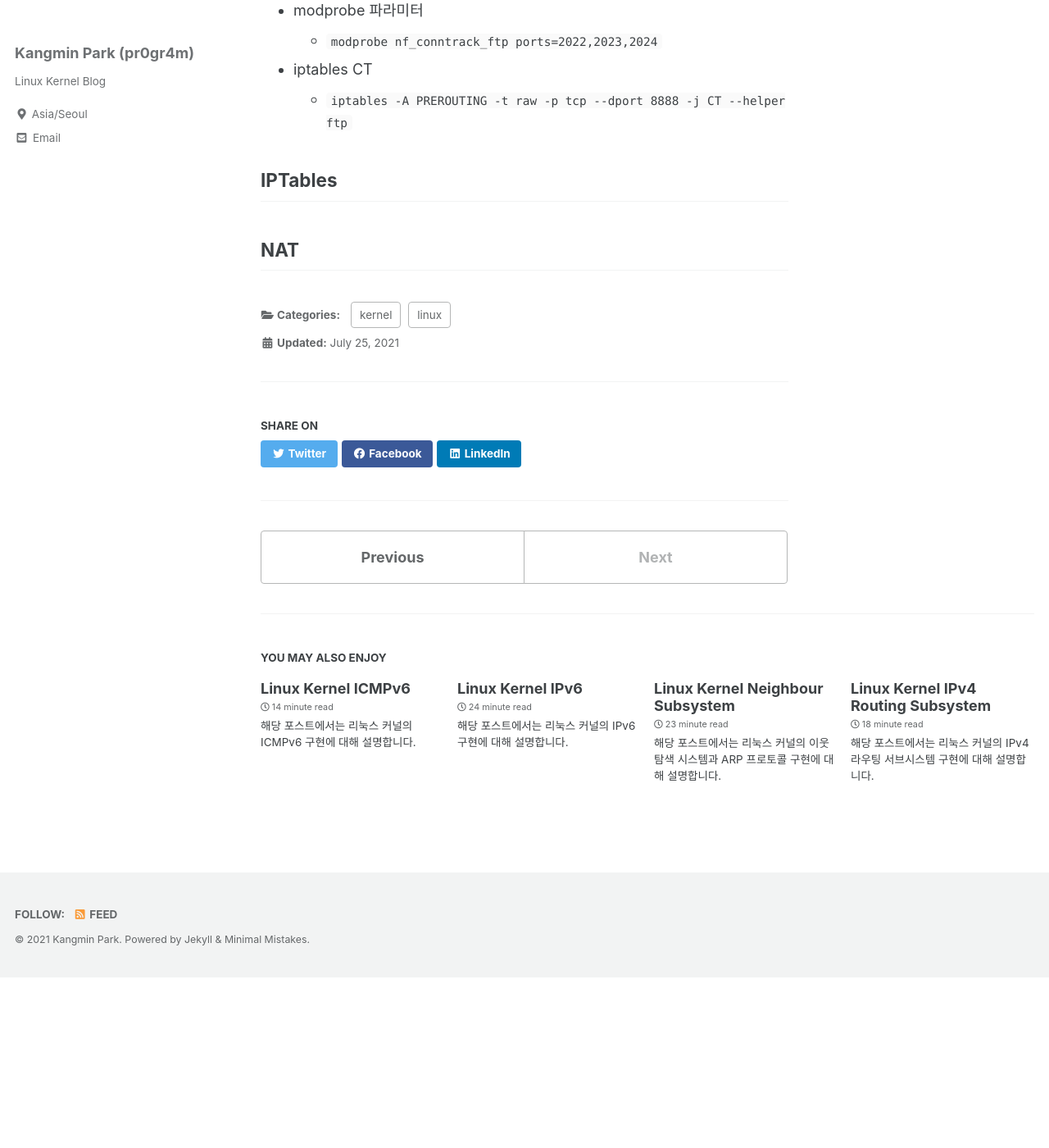
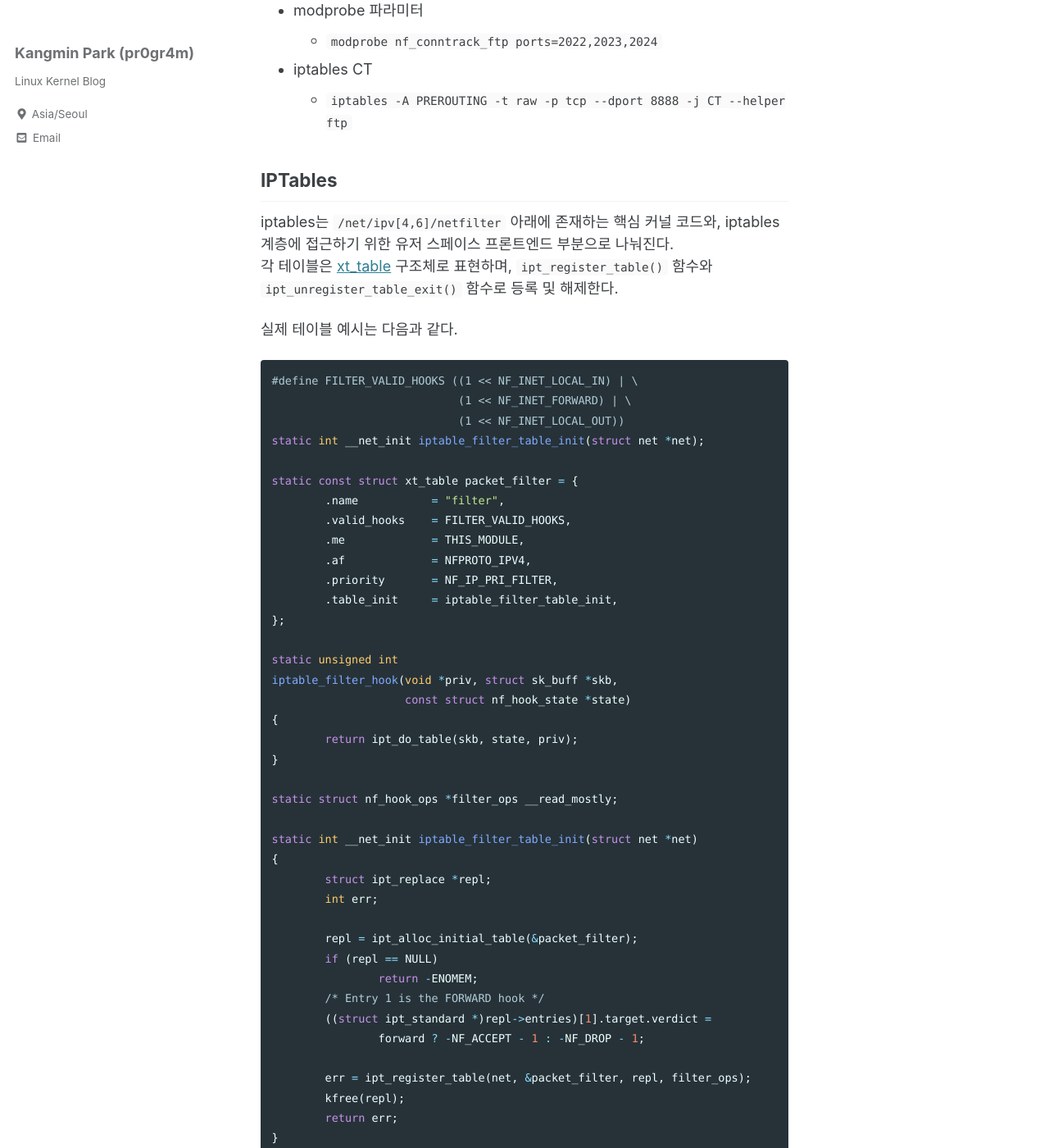
Before and after one commit to pr0gr4m/pr0gr4m.github.io, a Jekyll site: the page built from _posts/2021-07-25-netfilter.md, in a window 1280 px wide and 1400 px high, scrolled down 11302 px. Shown: the whole window at 82% size. Built offline with Jekyll 4.4.1, drawn with Linux system fonts in a browser that asks for light colours; cached includes are drawn as plain includes; before the commit the page ends 12494 px from its top, so only the background shows below that; some of the changed text lies outside the part shown.

Commit message:
Update Netfilter

````diff
--- a/_posts/2021-07-25-netfilter.md
+++ b/_posts/2021-07-25-netfilter.md
@@ -347,4 +347,143 @@ FTP에 등록되는 help 함수는 [링크](https://elixir.bootlin.com/linux/lat
 
 ## IPTables
 
+iptables는 ```/net/ipv[4,6]/netfilter``` 아래에 존재하는 핵심 커널 코드와, iptables 계층에 접근하기 위한 유저 스페이스 프론트엔드 부분으로 나눠진다.
+각 테이블은 [xt_table](https://elixir.bootlin.com/linux/latest/source/include/linux/netfilter/x_tables.h#L223) 구조체로 표현하며, ```ipt_register_table()``` 함수와 ```ipt_unregister_table_exit()``` 함수로 등록 및 해제한다.
+
+실제 테이블 예시는 다음과 같다.
+```c
+#define FILTER_VALID_HOOKS ((1 << NF_INET_LOCAL_IN) | \
+			    (1 << NF_INET_FORWARD) | \
+			    (1 << NF_INET_LOCAL_OUT))
+static int __net_init iptable_filter_table_init(struct net *net);
+
+static const struct xt_table packet_filter = {
+	.name		= "filter",
+	.valid_hooks	= FILTER_VALID_HOOKS,
+	.me		= THIS_MODULE,
+	.af		= NFPROTO_IPV4,
+	.priority	= NF_IP_PRI_FILTER,
+	.table_init	= iptable_filter_table_init,
+};
+
+static unsigned int
+iptable_filter_hook(void *priv, struct sk_buff *skb,
+		    const struct nf_hook_state *state)
+{
+	return ipt_do_table(skb, state, priv);
+}
+
+static struct nf_hook_ops *filter_ops __read_mostly;
+
+static int __net_init iptable_filter_table_init(struct net *net)
+{
+	struct ipt_replace *repl;
+	int err;
+
+	repl = ipt_alloc_initial_table(&packet_filter);
+	if (repl == NULL)
+		return -ENOMEM;
+	/* Entry 1 is the FORWARD hook */
+	((struct ipt_standard *)repl->entries)[1].target.verdict =
+		forward ? -NF_ACCEPT - 1 : -NF_DROP - 1;
+
+	err = ipt_register_table(net, &packet_filter, repl, filter_ops);
+	kfree(repl);
+	return err;
+}
+
+static int __init iptable_filter_init(void)
+{
+	int ret;
+
+	filter_ops = xt_hook_ops_alloc(&packet_filter, iptable_filter_hook);
+	if (IS_ERR(filter_ops))
+		return PTR_ERR(filter_ops);
+
+	ret = register_pernet_subsys(&iptable_filter_net_ops);
+	if (ret < 0)
+		kfree(filter_ops);
+
+	return ret;
+}
+```
+
+모듈 초기화 함수인 ```iptable_filter_init()``` 함수에서 테이블 및 오퍼레이션 등록 등의 초기화를 수행한다.
+테이블 객체 packet_filter에서는 테이블 초기화 함수를 ```iptable_filter_table_init()``` 함수로 등록한다.
+해당 초기화 함수에서 ```err = ipt_register_table(net, &packet_filter, repl, filter_ops);``` 라인으로 테이블을 등록한다.
+
+필터 테이블에는 세 가지 훅이 있다.
+* NF_INET_LOCAL_IN
+* NF_INET_FORWARD
+* NF_INET_LOCAL_OUT
+
+필터 테이블 규칙을 통해 포워딩되는 트래픽의 flow는 다음과 같다.
+![iptables](https://github.com/pr0gr4m/pr0gr4m.github.io/blob/master/img/iptables.png?raw=true)
+
+예를 들어 다음과 같은 명령으로 규칙을 설정할 수 있다.
+```bash
+$ iptables -A INPUT -p udp --dport=5001 -j LOG --log-level 1
+```
+
+해당 규칙에 의해 5001 포트를 목적지로 하는 수신 UDP 패킷을 syslog에 덤프할 것이다.
+5001 포트를 목적지로 하는 UDP 패킷은 네트워크 드라이버에 도착하여 L3 계층으로 올라갈 때 NF_INET_PRE_ROUTING 훅을 만날 것이다.
+하지만 필터 테이블 콜백은 해당 지점에 훅을 등록하지 않는다.
+따라서, 그대로 ```ip_rcv_finish()``` 함수로 진행하여 라우팅 서브시스템 탐색을 수행한다.
+이 후 로컬에 전달되거나 포워딩되는데, NF_INET_LOCAL_IN 훅이나 NF_INET_FORWARD 훅에서 등록된 ```iptable_filter_hook()``` 함수가 실행될 것이다.
+```iptable_filter_hook()``` 함수에서 ```ipt_do_table()``` 함수를 호출하여 등록된 규칙에 맞는 처리를 수행할 것이다.
+
+### 로컬 호스트 전달
+
+패킷이 로컬 호스트에 전달되는 경우 ```ip_local_deliver()``` 함수가 실행될 것이다.
+```c
+int ip_local_deliver(struct sk_buff *skb)
+{
+	/*
+	 *	Reassemble IP fragments.
+	 */
+	struct net *net = dev_net(skb->dev);
+
+	if (ip_is_fragment(ip_hdr(skb))) {
+		if (ip_defrag(net, skb, IP_DEFRAG_LOCAL_DELIVER))
+			return 0;
+	}
+
+	return NF_HOOK(NFPROTO_IPV4, NF_INET_LOCAL_IN,
+		       net, NULL, skb, skb->dev, NULL,
+		       ip_local_deliver_finish);
+}
+```
+
+위 정의처럼 NF_INET_LOCAL_IN 필터 테이블 훅이 있으므로, ```iptable_filter_hook()``` 함수를 호출할 것이다.
+
+### 포워딩
+
+패킷이 포워딩 되는 경우 ```ip_forward()``` 함수가 실행될 것이다.
+```c
+int ip_forward(struct sk_buff *skb)
+{
+	...
+	return NF_HOOK(NFPROTO_IPV4, NF_INET_FORWARD,
+		       net, NULL, skb, skb->dev, rt->dst.dev,
+		       ip_forward_finish);
+
+sr_failed:
+	/*
+	 *	Strict routing permits no gatewaying
+	 */
+	 icmp_send(skb, ICMP_DEST_UNREACH, ICMP_SR_FAILED, 0);
+	 goto drop;
+
+too_many_hops:
+	/* Tell the sender its packet died... */
+	__IP_INC_STATS(net, IPSTATS_MIB_INHDRERRORS);
+	icmp_send(skb, ICMP_TIME_EXCEEDED, ICMP_EXC_TTL, 0);
+drop:
+	kfree_skb(skb);
+	return NET_RX_DROP;
+}
+```
+
+마찬가지로 NF_INET_FORWARD 필터 테이블 훅이 있으므로, ```iptable_filter_hook()``` 함수를 호출할 것이다.
+
 ## NAT
````
Also changed, not shown: img/iptables.png (added).
